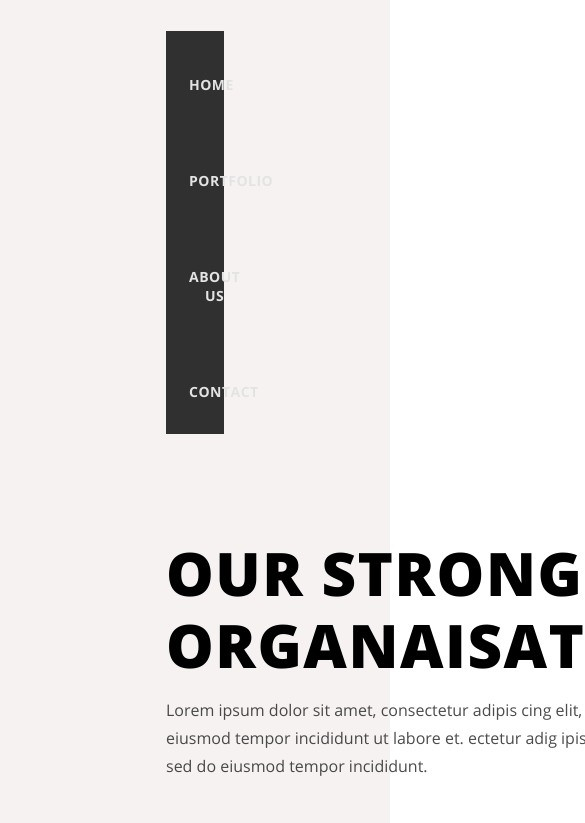
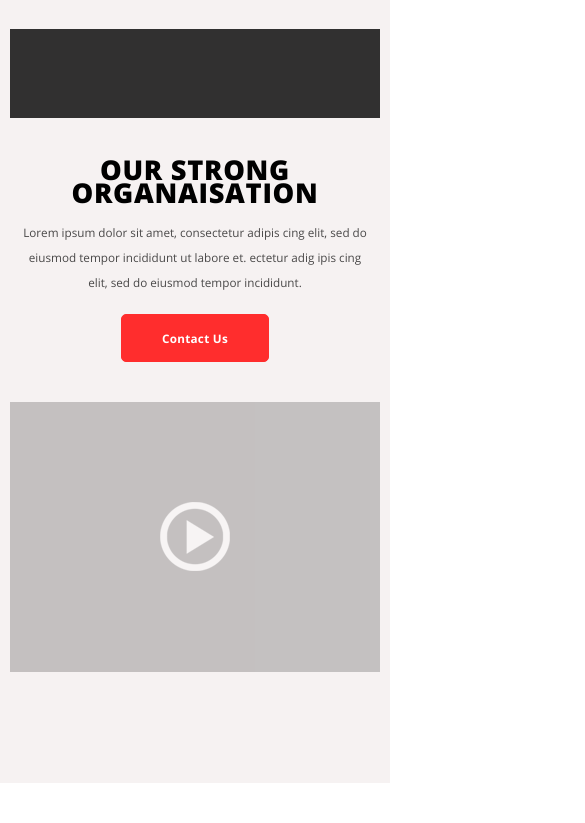
Before and after one commit to fifo2019/MakingPageStrongOrganaisation, a plain HTML site: page index.html in a window 390 px wide. Shown: the top 823 px of the page, 585 px wide, since content can reach past the window. Drawn offline with Linux system fonts and the light colour scheme.

Commit message:
Update first block (header)

```diff
--- a/css/style.css
+++ b/css/style.css
@@ -31,29 +31,50 @@
     padding: 0;
 }
 
+html,
+body {
+    height: 100%;
+}
+
+div.container {
+    max-width: 1577px;
+    min-height: 100%;
+    margin: 0 auto;
+    display: flex;
+    flex-direction: column;
+    justify-content: space-between;
+}
+
 header.header-wrp {
-    max-width: 1577px;
+    width: 100%;
+    padding: 29px 10px 111px;
     margin: 0 auto;
-    padding: 31px 166px 111px;
     box-sizing: border-box;
     background-color: #F6F2F2;
+    display: flex;
+    flex-direction: row;
+    flex-wrap: wrap;
+    justify-content: center;
 }
 
-div.header-nav-wrp {
+nav.header-nav-wrp {
     max-width: 1249px;
+    min-height: 89px;
+    width: 100%;
     background-color: #000000;
     mix-blend-mode: normal;
     opacity: 0.8;
     margin: 0 0 103px 0;
 }
 
-nav.nav-wrp {
-    text-align: center;
+ul.nav-wrp {
+    display: flex;
+    justify-content: center;
+    flex-wrap: wrap;
 }
 
 li.nav-item-link {
     list-style: none;
-    display: inline-block;
     padding: 44px 23px 33px;
     box-sizing: border-box;
 }
@@ -75,14 +96,18 @@ li.nav-item-link a {
     text-decoration: none;
 }
 
+div.header-info-wrp {
+    max-width: 1249px;
+    width: 100%;
+    display: flex;
+    justify-content: space-between;
+}
+
 div.header-info {
-    display: inline-block;
-    margin: 0 102px 0 0;
-    vertical-align: top;
+    max-width: 558px;
 }
 
 h1.header-info-title {
-    max-width: 588px;
     font-family: OpenSans-ExtraBold;
     font-size: 60px;
     line-height: 72px;
@@ -90,6 +115,7 @@ h1.header-info-title {
     letter-spacing: 0.025em;
     color: #000000;
     margin: 0 0 15px 0;
+    word-break: break-word;
 }
 
 p.header-info-text {
@@ -100,6 +126,7 @@ p.header-info-text {
     line-height: 28px;
     color: #000000;
     margin: 0 0 46px 0;
+    word-break: break-word;
 }
 
 a.header-info-btn {
@@ -115,13 +142,12 @@ a.header-info-btn {
     border-radius: 5px;
     text-align: center;
     text-decoration: none;
-    margin: 0 0 20px 0;
+    border: 1px solid #ff2d2d;
 }
 
 a.header-info-btn:hover {
     background-color: #ffffff;
     color: #ff2d2d;
-    border: 1px solid #ff2d2d;
 }
 
 a.header-info-btn:active {
@@ -129,32 +155,102 @@ a.header-info-btn:active {
     color: #ffffff;
 }
 
-div.header-video-wrp {
+div.header-img-wrp {
+    display: flex;
+    justify-content: center;
+    align-items: center;
+    background-image: url("../img/header_video_img_plug.png");
+    width: 551px;
+    height: 356px;
+    text-decoration: none;
+    opacity: 0.2;
     position: relative;
-    display: inline-block;
 }
 
-div.header-video-wrp::after {
-    content: '';
-    width: 70px;
-    height: 69px;
-    background-image: url('../img/header-video-play-icon.png');
-    object-fit: fill;
-    position: absolute;
-    top: 144px;
-    left: 241px;
+img.header-img-play-btn {
     transition: 0.3s;
 }
 
-div.header-video-wrp:hover:after {
+img.header-img-play-btn:hover {
     transform: scale(1.2);
 }
 
-div.header-video-wrp:active:after {
+img.header-img-play-btn:active {
     transform: none;
 }
 
-img.header-video {
-    opacity: 0.2;
-    background-color: #000000;
+
+
+@media screen and (max-width: 1120px) {
+    div.header-info {
+        width: 50vw;
+    }
+
+    h1.header-info-title {
+        font-size: 5vw;
+        line-height: 6vw;
+    }
+
+    p.header-info-text {
+        width: 39vw;
+        font-size: 1.5vw;
+        line-height: 2.5vh;
+        margin: 0 0 18px 0;
+    }
+
+    div.header-img-wrp {
+        width: 50vw;
+        height: auto;
+    }
 }
+
+@media screen and (max-width: 700px) {
+    nav.header-nav-wrp {
+        margin: 0 0 40px 0;
+    }
+
+    div.header-info-wrp {
+        flex-wrap: wrap;
+        justify-content: center;
+    }
+
+    div.header-info {
+        width: 100vw;
+        display: flex;
+        flex-direction: column;
+        align-items: center;
+    }
+
+    h1.header-info-title {
+        font-size: 7vw;
+        text-align: center;
+    }
+
+    p.header-info-text {
+        width: 89vw;
+        font-size: 3vw;
+        line-height: 3vh;
+        margin: 0 0 18px 0;
+        text-align: center;
+    }
+
+    a.header-info-btn {
+        margin: 0 0 40px 0;
+    }
+
+    div.header-img-wrp {
+        width: 100vw;
+        height: 32vh;
+    }
+}
+
+@media screen and (max-width: 568px) {
+    ul.nav-wrp {
+        display: none;
+    }
+
+    a.header-info-btn {
+        width: 38vw;
+        font-size: 3vw;
+    }
+}
--- a/index.html
+++ b/index.html
@@ -4,19 +4,20 @@
     <meta charset="UTF-8">
     <title>Main</title>
     <link rel="stylesheet" href="css/style.css">
+    <meta name="viewport" content="width=device-width, height=device-height, user-scalable=no, initial-scale=1.0, maximum-scale=1.0, minimum-scale=1.0">
 </head>
 <body>
+    <div class="container">
         <header class="header-wrp">
-        <div class="header-nav-wrp">
-            <nav class="nav-wrp">
-                <ul>
+            <nav class="header-nav-wrp">
+                <ul class="nav-wrp">
                     <li class="nav-item-link"><a href="#">home</a></li>
                     <li class="nav-item-link"><a href="#">portfolio</a></li>
                     <li class="nav-item-link"><a href="#">about us</a></li>
                     <li class="nav-item-link"><a href="#">contact</a></li>
                 </ul>
             </nav>
-        </div>
+            <div class="header-info-wrp">
                 <div class="header-info">
                     <h1 class="header-info-title">our strong organaisation</h1>
                     <p class="header-info-text">Lorem ipsum dolor sit amet, consectetur adipis cing elit,
@@ -24,13 +25,15 @@
                         eiusmod tempor incididunt.</p>
                     <a href="#" class="header-info-btn">Contact Us</a>
                 </div>
-        <div class="header-video-wrp">
-            <img width="551"
-                 height="356"
-                 src="img/header_video_img_plug.png"
+                <div class="header-img-wrp">
+                    <img src="img/header-video-play-icon.png"
+                         width="70"
+                         height="69"
                          alt="images plug"
-                 class="header-video">
+                         class="header-img-play-btn">
+                </div>
             </div>
         </header>
+    </div>
 </body>
 </html>
```
Lines whose indentation alone changed are shown as unchanged.
